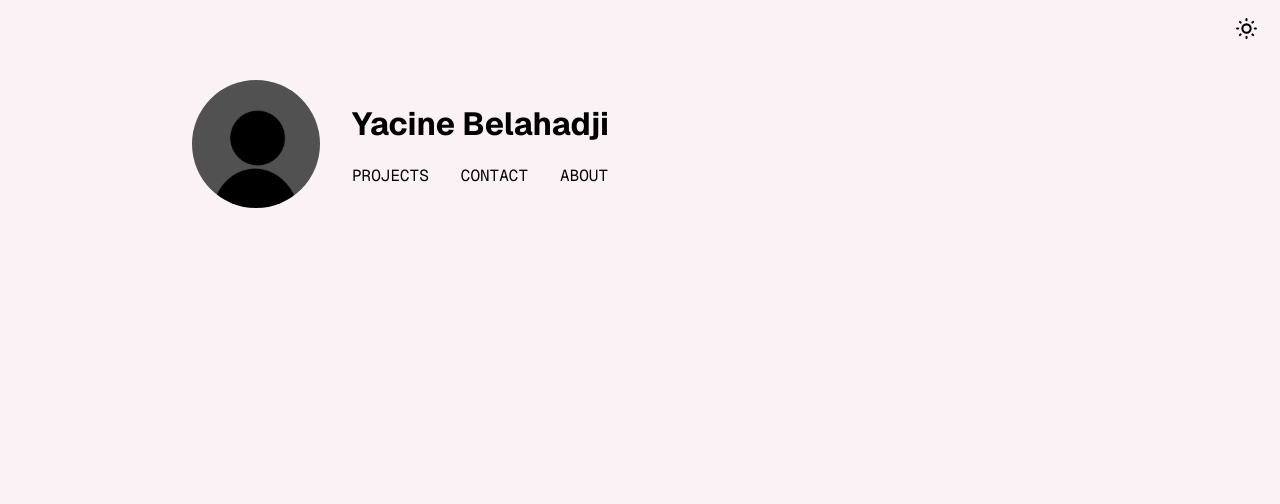
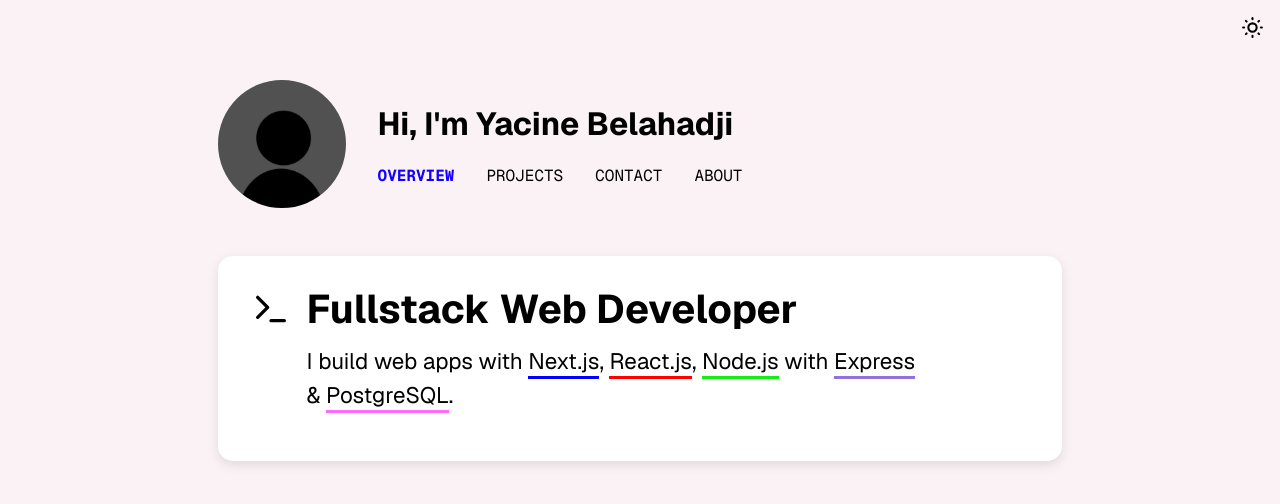
Before and after one commit to 3antozz/portfolio, a Next.js app: page / in a window 1280 px wide. Shown: the top 504 px of the page. Built offline with nearby package versions, Linux system fonts and the light colour scheme.

Commit message:
- Extract nav links from the header component to make it a client components - Display which link is active - Create Hero component

```diff
--- a/src/app/layout.tsx
+++ b/src/app/layout.tsx
@@ -22,7 +22,7 @@ export default function RootLayout({
 }>) {
   return (
     <html lang="en" className="light">
-      <body className={`${geistSans.variable} ${geistMono.variable} dark`}>
+      <body className={`${geistSans.variable} ${geistMono.variable}`}>
         <ThemeBtn />
         <Header />
         {children}
--- a/src/app/page.tsx
+++ b/src/app/page.tsx
@@ -1,8 +1,10 @@
 import styles from "./page.module.css";
+import Hero from "@/components/hero/hero";
 
 export default function Home() {
   return (
     <div className={styles.page}>
+      <Hero />
     </div>
   );
 }
--- a/src/components/header/header.module.css
+++ b/src/components/header/header.module.css
@@ -2,6 +2,7 @@
     display: flex;
     align-items: center;
     gap: 2rem;
+    margin-bottom: 3rem;
 }
 
 .header > img {
@@ -9,16 +10,3 @@
     height: auto;
     border-radius: 50%;
 }
-
-.header nav {
-    display: flex;
-    align-items: center;
-    gap: 2rem;
-    margin-top: 1rem;
-}
-
-.header nav a {
-    text-decoration: none;
-    color: inherit;
-    font-family: var(--font-geist-mono);
-}
--- a/src/components/header/header.jsx
+++ b/src/components/header/header.tsx
@@ -1,19 +1,15 @@
 import styles from "./header.module.css";
 import Image from "next/image";
 import picture from "@/../public/nopic.jpg"
-import Link from "next/link";
+import Nav from "./nav";
 
 export default function Header() {
   return (
     <header className={styles.header}>
         <Image src={picture} alt="Developer picture" priority={true} />
         <div className={styles.right}>
-            <h1>Yacine Belahadji</h1>
-            <nav>
-                <Link href={'/projects'}>PROJECTS</Link>
-                <Link href={'/contact'}>CONTACT</Link>
-                <Link href={'/about'}>ABOUT</Link>
-            </nav>
+            <h1>Hi, I&apos;m Yacine Belahadji</h1>
+            <Nav />
         </div>
     </header>
   );
--- /dev/null
+++ b/src/components/header/nav.module.css
@@ -0,0 +1,21 @@
+.nav {
+    display: flex;
+    align-items: center;
+    gap: 2rem;
+    margin-top: 1rem;
+}
+
+.nav a {
+    text-decoration: none;
+    color: inherit;
+    font-family: var(--font-geist-mono);
+}
+
+.nav .active {
+    color: var(--link-hover);
+    font-weight: bold;
+}
+
+.nav a:hover {
+    color: var(--link-hover);
+}
--- /dev/null
+++ b/src/components/header/nav.tsx
@@ -0,0 +1,17 @@
+'use client'
+import styles from "./nav.module.css";
+import Link from "next/link";
+import { usePathname } from "next/navigation";
+
+
+export default function Nav() {
+    const pathname = usePathname();
+    return (
+            <nav className={styles.nav}>
+                <Link className={pathname === '/' ? `${styles.active}` : ''} href={'/'}>OVERVIEW</Link>
+                <Link className={pathname === '/projects' ? `${styles.active}` : ''} href={'/projects'}>PROJECTS</Link>
+                <Link className={pathname === '/contact' ? `${styles.active}` : ''} href={'/contact'}>CONTACT</Link>
+                <Link className={pathname === '/about' ? `${styles.active}` : ''} href={'/about'}>ABOUT</Link>
+            </nav>
+    );
+}
--- /dev/null
+++ b/src/components/hero/hero.module.css
@@ -0,0 +1,45 @@
+.hero {
+    padding: 2rem;
+    border-radius: 15px;
+    background-color: var(--card-background);
+    border: 1px solid rgba(255, 255, 255, 0.05);
+    box-shadow: var(--card-shadow);
+    margin: auto;
+    display: flex;
+    align-items: flex-start;
+    gap: 1rem;
+}
+
+.hero h2 {
+    font-size: 2.5rem;
+    line-height: 1;
+}
+
+.right > * {
+    margin-bottom: 1rem;
+}
+
+.hero > svg {
+    flex-shrink: 0;
+}
+
+.top {
+    display: flex;
+    align-items: flex-start;
+    gap: 1rem;
+}
+
+.hero p {
+    font-size: 1.4rem;
+    line-height: 1.5;
+}
+
+.hero a {
+    text-decoration: none;
+    color: inherit;
+    transition: color 120ms ease;
+}
+
+.hero a:hover {
+    color: var(--link-hover);
+}
--- /dev/null
+++ b/src/components/hero/hero.tsx
@@ -0,0 +1,21 @@
+import styles from "./hero.module.css";
+import { Terminal } from 'lucide-react';
+
+export default function Hero() {
+    return (
+        <section className={styles.hero}>
+            <Terminal size={40} color="var(--text-clr)" />
+            <div className={styles.right}>
+                <h2>Fullstack Web Developer</h2>
+                <p>I build web apps with&nbsp;
+                    <a style={{borderBottom: '3px solid blue'}} href="https://nextjs.org/" target="_blank" rel="noopener noreferrer">Next.js</a>,&nbsp;
+                    <a style={{borderBottom: '3px solid red'}} href="https://react.dev/" target="_blank" rel="noopener noreferrer">React.js</a>,&nbsp;
+                    <a style={{borderBottom: '3px solid #15ee15'}} href="https://nodejs.org/en" target="_blank" rel="noopener noreferrer">Node.js</a> with&nbsp;
+                    <a style={{borderBottom: '3px solid mediumpurple'}} href="https://expressjs.com/" target="_blank" rel="noopener noreferrer">Express</a> &&nbsp;
+                    <a style={{borderBottom: '3px solid #ff6bfc'}} href="https://www.postgresql.org/" target="_blank" rel="noopener noreferrer">PostgreSQL</a>.
+                </p>
+            </div>
+            {/* <Link href='/contact'>Get In Touch</Link> */}
+        </section>
+    );
+}
--- a/src/components/theme-btn/theme-btn.module.css
+++ b/src/components/theme-btn/theme-btn.module.css
@@ -1,15 +1,16 @@
 .button {
+    padding: 0;
     position: absolute;
     top: 15px;
     right: 15px;
     background: none;
     border: none;
     cursor: pointer;
-    transition: transform 200ms ease;
+    transition: transform 150ms ease;
 }
 
 .button:hover {
-    transform: scale(1.2);
+    transform: scale(1.4);
 }
 
 :global(html.light) .button:hover svg {
--- a/src/components/theme-btn/theme-btn.tsx
+++ b/src/components/theme-btn/theme-btn.tsx
@@ -7,13 +7,11 @@ import { Moon, SunMedium } from 'lucide-react';
 export default function ThemeBtn() {
     const [theme, setTheme] = useState('light');
     useEffect(() => {
-        const theme = localStorage.getItem('theme');
-        if(theme) {
-            const element = document.querySelector('html');
-            if(element) {
-                element.className = theme;
-                setTheme(theme);
-            }
+        const theme = localStorage.getItem('theme') || 'light';
+        const element = document.querySelector('html');
+        if(element) {
+            element.className = theme;
+            setTheme(theme);
         }
     }, [])
     const switchTheme = () : void => {
--- a/src/globals.css
+++ b/src/globals.css
@@ -24,7 +24,7 @@ body {
 
 img, picture, video, canvas, svg {
   display: block;
-  /* max-width: 100%; */
+  max-width: 100%;
 }
 
 input, button, textarea, select {
@@ -35,9 +35,10 @@ p, h1, h2, h3, h4, h5, h6 {
   overflow-wrap: break-word;
 }
 
-p {
+/* p {
   text-wrap: pretty;
-}
+} */
+
 h1, h2, h3, h4, h5, h6 {
   text-wrap: balance;
 }
@@ -49,15 +50,30 @@ h1, h2, h3, h4, h5, h6 {
 :root.light {
   --background: #fbf2f5;
   --text-clr: black;
+  --shadow: #bebebe;
+  --card-background: white;
+  --text-secondary:  #999;
+  --borders: #2rgba(44, 44, 44, 0);
+  --card-shadow: 0 4px 12px rgba(0, 0, 0, 0.1);
+  --accent:  #6366f1;
+  --link-hover: #1300ff;
 }
 
 :root.dark {
-  --background: rgb(46, 37, 37);
-  --text-clr: white;
+  --background: #121212;
+  --text-clr: #ffffffde;
+  --shadow: #484747;
+  --card-background: #1e1e1e;
+  --text-secondary:  #999;
+  --borders: #2c2c2c;
+  --card-shadow: 0 4px 12px rgba(255, 255, 255, 0);
+  --accent:  #6366f1;/* 	#00bcd4 (cyan) or #10b981 (emerald) or #6366f1 (indigo) */
+  --link-hover: #ff9f00;
 }
 
 body {
-  padding: 10dvh 15vw;
+  padding: 10dvh 17vw;
+  transition: background-color 0.3s ease, color 0.3s ease, box-shadow 0.3s ease, border 0.3s ease;
   font-family: var(--font-geist-sans);
   background-color: var(--background);
   color: var(--text-clr);
```
